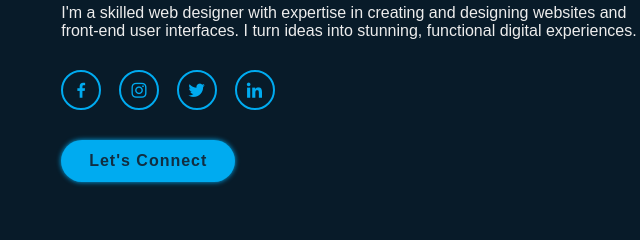
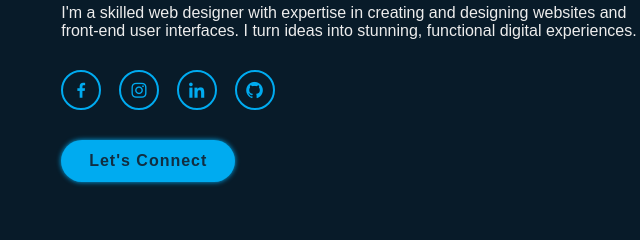
Before and after one commit to Vindhya-Lakshmi/portfolio-new, a plain HTML site: page index.html in a window 1280 px wide. Shown: the part 434-674 px from the top of the page, 54-694 px from the left. Drawn offline with nearby package versions, Linux system fonts and the light colour scheme.

Commit message:
Update index.html
added link

```diff
--- a/index.html
+++ b/index.html
@@ -30,8 +30,13 @@
             <div class="home-sci">
                 <a href="#" style="--i:7;"><i class='bx bxl-facebook'></i></a>
                 <a href="#" style="--i:8;"><i class='bx bxl-instagram'></i></a>
-                <a href="#" style="--i:9;"><i class='bx bxl-twitter'></i></a>
-                <a href="#" style="--i:10;"><i class='bx bxl-linkedin'></i></a>
+              <a href="www.linkedin.com/in/vindhya-lakshmii/" target="_blank" style="--i:10;">
+  <i class='bx bxl-linkedin'></i>
+</a>
+
+<a href="https://github.com/Vindhya-Lakshmi/" target="_blank" style="--i:11;">
+  <i class='bx bxl-github'></i>
+</a>
             </div>
             <a href="#contact" class="btn-box">Let's Connect</a>
         </div>
```
